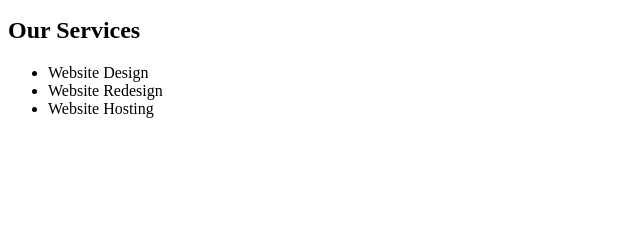
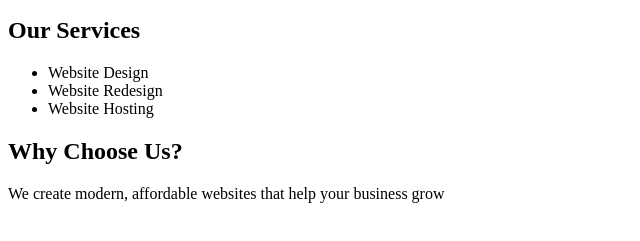
Before and after one commit to That1Funguy/small-business-demo, a plain HTML site: page index.html in a window 1280 px wide. Shown: the part 101-342 px from the top of the page, without its empty margins (0-640 px from the left). Drawn offline with Linux system fonts and the light colour scheme.

Commit message:
Add why choose us section

```diff
--- a/index.html
+++ b/index.html
@@ -14,5 +14,7 @@
     <li>Website Redesign</li>
     <li>Website Hosting</li>
 </ul>
+<h2>Why Choose Us?</h2>
+<p>We create modern, affordable websites that help your business grow</p>
 </body>
 </html>
```
